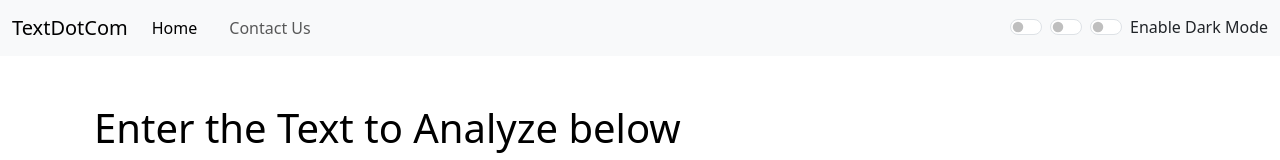
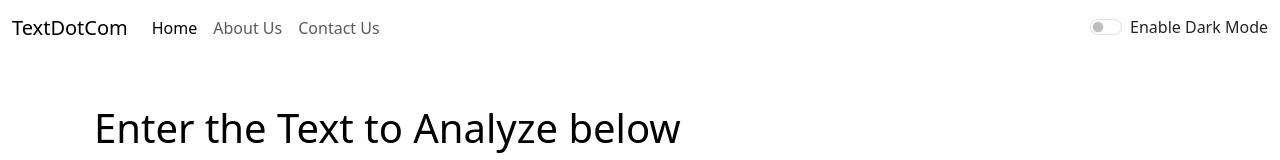
Before and after one commit to prem9910/Github-Project, a React (Create React App) app in the folder React Course/my-app/: page / in a window 1280 px wide. Shown: the top 160 px of the page. Built offline with nearby package versions, Linux system fonts and the light colour scheme.

Commit message:
done
Signed-off-by: Prèm Prakash <103106787+prem9910@users.noreply.github.com>

```diff
--- a/React Course/my-app/package.json
+++ b/React Course/my-app/package.json
@@ -8,7 +8,8 @@
     "@testing-library/user-event": "^13.5.0",
     "react": "^18.2.0",
     "react-dom": "^18.2.0",
-    "react-scripts": "5.0.1",
+    "react-router-dom": "^6.8.1",
+    "react-scripts": "^2.1.3",
     "web-vitals": "^2.1.4"
   },
   "scripts": {
--- a/React Course/my-app/public/index.html
+++ b/React Course/my-app/public/index.html
@@ -7,14 +7,15 @@
     <meta name="theme-color" content="#000000" />
     <meta
       name="description"
-      content="Web site created using create-react-app" />
+      content=""
+    />
     <link rel="apple-touch-icon" href="%PUBLIC_URL%/logo192.png" />
 
     <link rel="manifest" href="%PUBLIC_URL%/manifest.json" />
     <!-- Bootstrap CSS -->
     <link href="https://cdn.jsdelivr.net/npm/bootstrap@5.3.0-alpha1/dist/css/bootstrap.min.css" rel="stylesheet" integrity="sha384-GLhlTQ8iRABdZLl6O3oVMWSktQOp6b7In1Zl3/Jr59b6EGGoI1aFkw7cmDA6j6gD" crossorigin="anonymous">
 
-    <title>React App</title>
+    <title>TextDotCom - Home</title>
   </head>
   <body>
     <noscript>You need to enable JavaScript to run this app.</noscript>
--- a/React Course/my-app/src/App.js
+++ b/React Course/my-app/src/App.js
@@ -36,10 +36,11 @@ function App() {
     }
   }
 
+
   return (
     <>
 
-      <Navbar title="TextDotCom" aboutText="About Us" mode={mode} toggleMode={toggleMode} contact="Contact Us"/>
+      <Navbar title="TextDotCom" aboutText="About Us" mode={mode}  toggleMode={toggleMode} contact="Contact Us"/>
       {/* <Navbar/> */}
       <Alerts alert={alert}/>
       <div className="container my-3">
--- a/React Course/my-app/src/Compoenents/Navbar.js
+++ b/React Course/my-app/src/Compoenents/Navbar.js
@@ -6,7 +6,8 @@ import PropTypes from 'prop-types'
 export default function Navbar(props) {
 
   return (
-    <nav className={`navbar navbar-expand-lg navbar-${props.mode} bg-${props.mode}`}>
+    // <nav className={`navbar navbar-expand-lg navbar-${props.mode} bg-${props.mode}`}>
+    <nav className={`navbar navbar-expand-lg navbar-${props.mode} bg-${props.colorpicker}`}>
       <div className="container-fluid" >
         <a className="navbar-brand" href="/">{props.title}</a>
         <button className="navbar-toggler" type="button" data-bs-toggle="collapse" data-bs-target="#navbarSupportedContent" aria-controls="navbarSupportedContent" aria-expanded="false" aria-label="Toggle navigation">
@@ -18,27 +19,23 @@ export default function Navbar(props) {
               <a className="nav-link active" aria-current="page" href="/">Home</a>
             </li>
             <li className="nav-item">
-              <a className="nav-link" href="/"> </a>
+              <a className="nav-link" href="/">About Us</a>
             </li>
             <li className="nav-item">
               <a href="/" className="nav-link">{props.contact}</a>
             </li>
 
           </ul>
+          {/* <div className='form-check form-switch mx-3'>
+
+              <input type="color" onChange={props.colorpicker} id="colorpicker" />
+
+          </div> */}
+
           <div className={`form-check form-switch  text-${props.mode==='light'?'dark':'light'}`}>
 
             <input className="form-check-input"  onClick={props.toggleMode} type="checkbox" role="switch" id="flexSwitchCheckDefault"/>
-
-          </div>
-          <div className={`form-check form-switch  text-${props.mode==='light'?'dark':'light'}`}>
-
-            <input className="form-check-input"  onClick={props.toggleMode} type="checkbox" role="switch" id="flexSwitchCheckDefault"/>
-
-          </div>
-          <div className={`form-check form-switch  text-${props.mode==='light'?'dark':'light'}`}>
-
-            <input className="form-check-input"  onClick={props.toggleMode} type="checkbox" role="switch" id="flexSwitchCheckDefault"/>
-            <label className="form-check-label" for="flexSwitchCheckDefault">Enable {props.mode==='light'?'Dark':'Light'} Mode</label>
+            <label className="form-check-label" htmlFor="flexSwitchCheckDefault">Enable {props.mode==='light'?'Dark':'Light'} Mode</label>
           </div>
           {/* <form className="d-flex" role="search">
             <input className="form-control me-2" type="search" placeholder="Search" aria-label="Search"/>
```
Also changed, not shown: React Course/my-app/src/Compoenents/ColorPicker.js (added), 2 other files (tests, documents, lock files or other folders).
